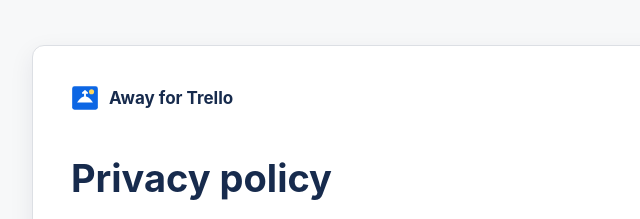
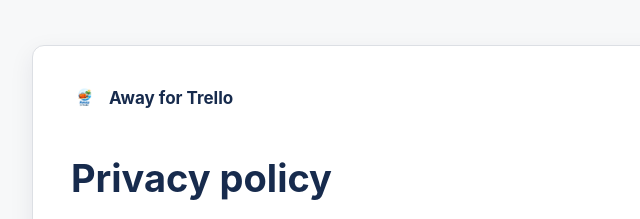
Before and after one commit to shockworld/away-for-trello, a website: page privacy.html in a window 1280 px wide. Shown: the top 219 px of the page, 228-868 px from the left. Drawn offline with Linux system fonts and the light colour scheme.

Commit message:
Use new Away for Trello icon

```diff
--- a/privacy.html
+++ b/privacy.html
@@ -1,8 +1,8 @@
 <!doctype html>
 <html lang="en">
-  <head><meta charset="utf-8"><meta name="viewport" content="width=device-width, initial-scale=1"><title>Privacy · Away for Trello</title><link rel="icon" href="./images/icon.svg" type="image/svg+xml"><link rel="stylesheet" href="./css/styles.css"></head>
+  <head><meta charset="utf-8"><meta name="viewport" content="width=device-width, initial-scale=1"><title>Privacy · Away for Trello</title><link rel="icon" href="./images/away-for-trello.png" type="image/png"><link rel="stylesheet" href="./css/styles.css"></head>
   <body class="document-page">
-    <main class="document"><a class="brand" href="./"><img src="./images/icon.svg" alt="">Away for Trello</a><h1>Privacy policy</h1><p class="updated">Effective: July 17, 2026</p>
+    <main class="document"><a class="brand" href="./"><img src="./images/away-for-trello.png" alt="">Away for Trello</a><h1>Privacy policy</h1><p class="updated">Effective: July 17, 2026</p>
       <h2>Summary</h2><p>Away for Trello is a static, open-source Power-Up. Shockworld does not operate a backend for it and does not collect, transmit, sell, or analyze your Power-Up configuration.</p>
       <h2>Data stored</h2><p>The Power-Up lets a board member enter a name, availability status, dates, message, alternative contact, and language preference. This information is stored using Trello's shared board-level Power-Up storage.</p>
       <h2>Who can see it</h2><p>Shared board data may be available to anyone who can view the Trello board. If a board is public, its notice data may also be public. Do not enter passwords, access tokens, private medical information, or other sensitive personal data.</p>
```
